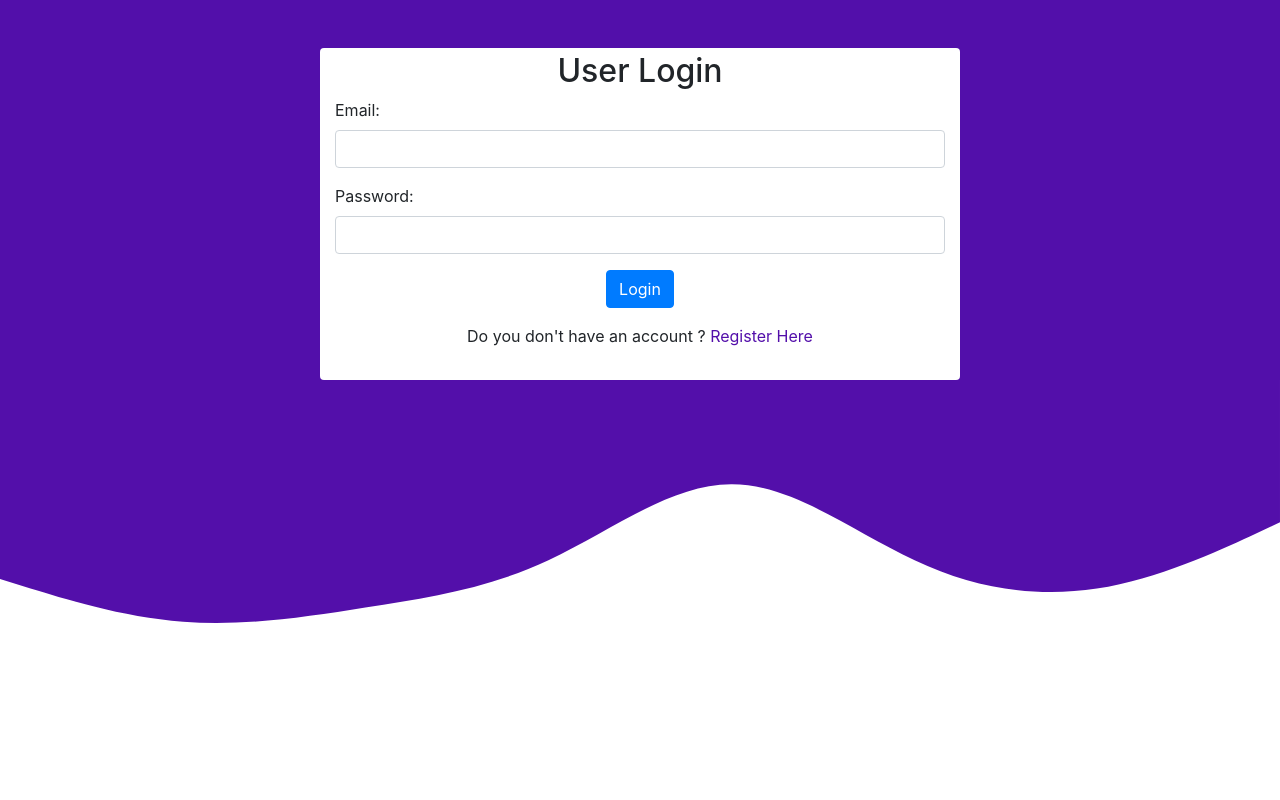
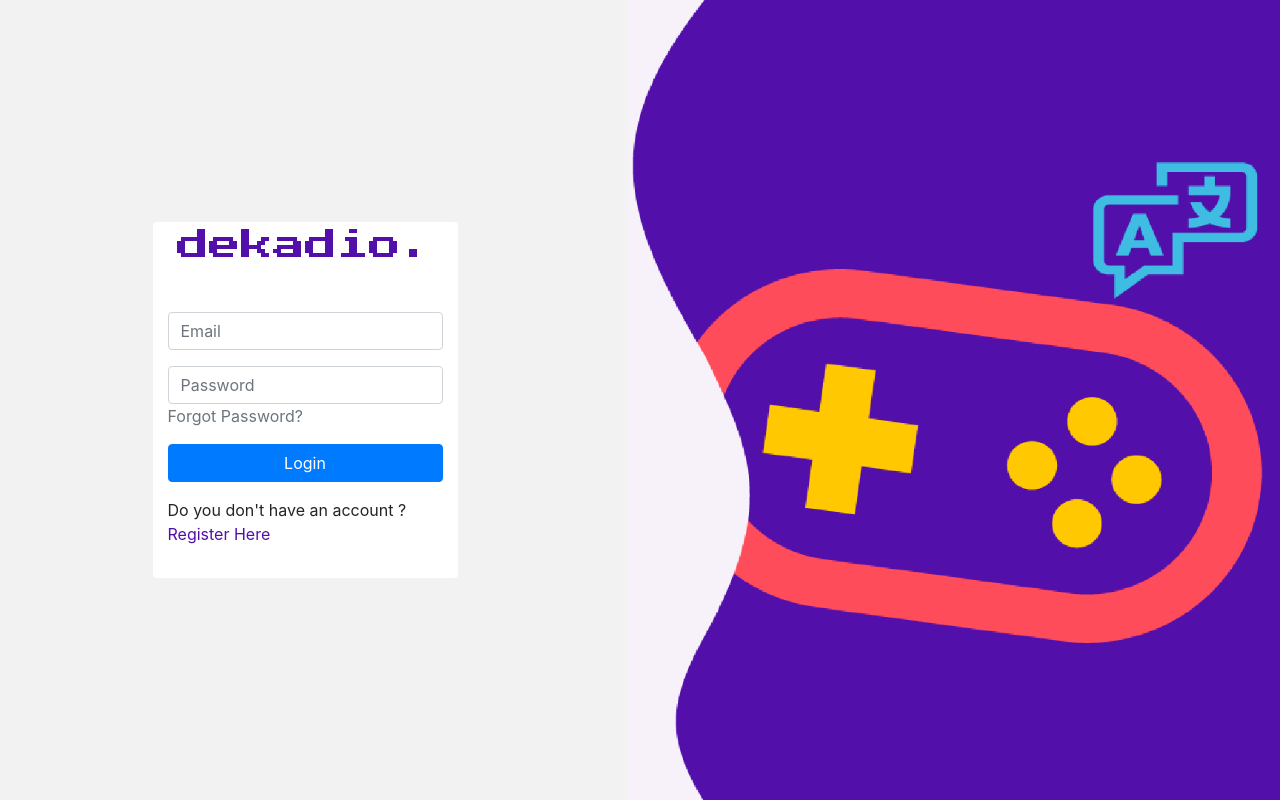
Before and after one commit to dzikrimaulana87/dekadio_NARIHARKRI, a CodeIgniter 4 app: template app/Views/user/Authentication/login.php in a window 1280 px wide. Run offline with PHP 8.4 and a stand-in for CodeIgniter, Linux system fonts and the light colour scheme; the template is opened without the code that fills it, so the values that code supplies are empty; some libraries are stand-ins or nearby versions.

Commit message:
update view login, registration, and assignment

```diff
--- a/app/Views/home_page.php
+++ b/app/Views/home_page.php
@@ -12,6 +12,10 @@
     <!-- Connect to font awesome -->
     <link rel="stylesheet"
         href="https://fonts.googleapis.com/css2?family=Material+Symbols+Outlined:opsz,wght,FILL,GRAD@24,400,0,0" />
+    <!-- Font dekadio -->
+    <link rel="preconnect" href="https://fonts.googleapis.com">
+    <link rel="preconnect" href="https://fonts.gstatic.com" crossorigin>
+    <link href="https://fonts.googleapis.com/css2?family=Press+Start+2P&display=swap" rel="stylesheet">
 
     <style>
         body {
@@ -72,7 +76,7 @@
 
 <body>
     <div class="sidebar container-fluid d-flex flex-column align-items-center border-end border-secondary w-25 pt-3">
-        <h1 style="color: #530FAA;">dekadio.</h1>
+        <h3 class="m-3" style="color: #530FAA; font-family: 'Press Start 2P', system-ui;">dekadio.</h3>
         <div class="w-100">
             <a href="<?= base_url('/'); ?>" class="sidebar-text">
                 <div class="d-flex align-items-center wrap-text text-center mt-5 mb-3">
--- a/app/Views/user/Authentication/login.php
+++ b/app/Views/user/Authentication/login.php
@@ -9,12 +9,25 @@
     <title>User Login</title>
     <!-- Tambahkan link ke Bootstrap CSS di sini -->
     <link rel="stylesheet" href="https://stackpath.bootstrapcdn.com/bootstrap/4.5.0/css/bootstrap.min.css">
+    <!-- Font dekadio -->
+    <link rel="preconnect" href="https://fonts.googleapis.com">
+    <link rel="preconnect" href="https://fonts.gstatic.com" crossorigin>
+    <link href="https://fonts.googleapis.com/css2?family=Press+Start+2P&display=swap" rel="stylesheet">
+
+    <style>
+    body {
+        background-image: url('/img/loginBg.png');
+        background-repeat: no-repeat;
+        background-size: cover;
+    }
+    </style>
 </head>
 
 <body>
-    <div class="pt-5" style="background-color: #520FAA;">
-        <div class="container-fluid w-50 bg-white rounded">
-            <h2 class="text-center pt-1">User Login</h2>
+    <div class="w-50 d-flex align-items-center" style="height: 100vh; padding-right: 30px;">
+        <div class="container-fluid w-50 rounded bg-white">
+            <h2 class="text-center pt-1 mb-5" style="color: #530faa; font-family: 'Press Start 2P', system-ui;">dekadio.
+            </h2>
 
             <?php if (isset($success)): ?>
             <div class="alert alert-success">
@@ -30,8 +43,7 @@
 
             <form action="<?= base_url('/login-action'); ?>" method="post">
                 <div class="form-group">
-                    <label for="email">Email:</label>
-                    <input type="email" name="email"
+                    <input type="email" name="email" placeholder="Email"
                         class="form-control <?= (isset($validation) && $validation->hasError('email')) ? 'is-invalid' : ''; ?>"
                         value="<?= (isset($validation) ? old('email') : ''); ?>" required>
                     <!-- Tampilkan pesan kesalahan jika ada -->
@@ -44,11 +56,11 @@
 
 
                 <div class="form-group">
-                    <label for="password">Password:</label>
-                    <input type="password" name="password"
+                    <input type="password" name="password" placeholder="Password"
                         class="form-control <?= (isset($validation) && $validation->hasError('password')) ? 'is-invalid' : ''; ?>"
                         required>
-                    <!-- Tampilkan pesan kesalahan jika ada -->
+                    <a href="" class="text-secondary">Forgot Password?</a>
+                    <!-- Tampilkan pesan kesalaan jika ada -->
                     <?php if (isset($validation) && $validation->hasError('password')): ?>
                     <div class="invalid-feedback">
                         <?= $validation->getError('password'); ?>
@@ -56,7 +68,7 @@
                     <?php endif; ?>
                 </div>
                 <div class="d-flex flex-column justify-content-center align-items-center pb-3">
-                    <button type="submit" class="btn btn-primary">Login</button>
+                    <button type="submit" class="btn btn-primary" style="width: 100%;">Login</button>
                     <div class="mt-3">
                         <p>Do you don't have an account ? <a href="<?= base_url('/register'); ?>"
                                 style="color: #530FAA">Register
@@ -66,11 +78,6 @@
             </form>
         </div>
     </div>
-    <svg xmlns="http://www.w3.org/2000/svg" viewBox="0 0 1440 320">
-        <path fill="#530FAA" fill-opacity="1"
-            d="M0,224L34.3,234.7C68.6,245,137,267,206,272C274.3,277,343,267,411,256C480,245,549,235,617,202.7C685.7,171,754,117,823,117.3C891.4,117,960,171,1029,202.7C1097.1,235,1166,245,1234,234.7C1302.9,224,1371,192,1406,176L1440,160L1440,0L1405.7,0C1371.4,0,1303,0,1234,0C1165.7,0,1097,0,1029,0C960,0,891,0,823,0C754.3,0,686,0,617,0C548.6,0,480,0,411,0C342.9,0,274,0,206,0C137.1,0,69,0,34,0L0,0Z">
-        </path>
-    </svg>
 
     <!-- Tambahkan script Bootstrap JS di sini jika diperlukan -->
     <script src="https://code.jquery.com/jquery-3.5.1.slim.min.js"></script>
--- a/app/Views/user/leaderboard.php
+++ b/app/Views/user/leaderboard.php
@@ -14,6 +14,10 @@
     <!-- Connect to font awesome -->
     <link rel="stylesheet"
         href="https://fonts.googleapis.com/css2?family=Material+Symbols+Outlined:opsz,wght,FILL,GRAD@24,400,0,0" />
+    <!-- Font dekadio -->
+    <link rel="preconnect" href="https://fonts.googleapis.com">
+    <link rel="preconnect" href="https://fonts.gstatic.com" crossorigin>
+    <link href="https://fonts.googleapis.com/css2?family=Press+Start+2P&display=swap" rel="stylesheet">
 
     <style>
     body {
@@ -74,7 +78,7 @@
 
 <body>
     <div class="sidebar container-fluid d-flex flex-column align-items-center border-end border-secondary w-25 pt-3">
-        <h1 style="color: #530FAA;">dekadio.</h1>
+        <h3 class="m-3" style="color: #530FAA; font-family: 'Press Start 2P', system-ui;">dekadio.</h3>
         <div class="w-100">
             <a href="<?= base_url('/'); ?>" class="sidebar-text">
                 <div class="d-flex align-items-center wrap-text text-center mt-5 mb-3">
--- a/app/Views/user/modul_page.php
+++ b/app/Views/user/modul_page.php
@@ -13,6 +13,10 @@
     <!-- Connect to font awesome -->
     <link rel="stylesheet"
         href="https://fonts.googleapis.com/css2?family=Material+Symbols+Outlined:opsz,wght,FILL,GRAD@24,400,0,0" />
+    <!-- Font dekadio -->
+    <link rel="preconnect" href="https://fonts.googleapis.com">
+    <link rel="preconnect" href="https://fonts.gstatic.com" crossorigin>
+    <link href="https://fonts.googleapis.com/css2?family=Press+Start+2P&display=swap" rel="stylesheet">
 
 
     <style>
@@ -74,7 +78,7 @@
 
 <body>
     <div class="sidebar container-fluid d-flex flex-column align-items-center border-end border-secondary w-25 pt-3">
-        <h1 style="color: #530FAA;">dekadio.</h1>
+        <h3 class="m-3" style="color: #530FAA; font-family: 'Press Start 2P', system-ui;">dekadio.</h3>
         <div class="w-100">
             <a href="<?= base_url('/'); ?>" class="sidebar-text">
                 <div class="d-flex align-items-center wrap-text text-center mt-5 mb-3">
--- a/app/Views/user/profile.php
+++ b/app/Views/user/profile.php
@@ -14,6 +14,10 @@
     <!-- Connect to font awesome -->
     <link rel="stylesheet"
         href="https://fonts.googleapis.com/css2?family=Material+Symbols+Outlined:opsz,wght,FILL,GRAD@24,400,0,0" />
+    <!-- Font dekadio -->
+    <link rel="preconnect" href="https://fonts.googleapis.com">
+    <link rel="preconnect" href="https://fonts.gstatic.com" crossorigin>
+    <link href="https://fonts.googleapis.com/css2?family=Press+Start+2P&display=swap" rel="stylesheet">
 
     <style>
     body {
@@ -79,7 +83,7 @@
 
 <body>
     <div class="sidebar container-fluid d-flex flex-column align-items-center border-end border-secondary w-25 pt-3">
-        <h1 style="color: #530FAA;">dekadio.</h1>
+        <h3 class="m-3" style="color: #530FAA; font-family: 'Press Start 2P', system-ui;">dekadio.</h3>
         <div class="w-100">
             <a href="<?= base_url('/'); ?>" class="sidebar-text">
                 <div class="d-flex align-items-center wrap-text text-center mt-5 mb-3">
```
Also changed, not shown: app/Views/user/Authentication/register.php (+26 -15 lines), app/Views/user/assignment.php (+42 -17 lines), app/Views/user/video_page.php (+5 -2 lines), public/img/loginBg.png (added), public/img/registBg.png (added), public/img/sad.png (added), public/img/trophy.png (added). Lines whose indentation alone changed are shown as unchanged.
